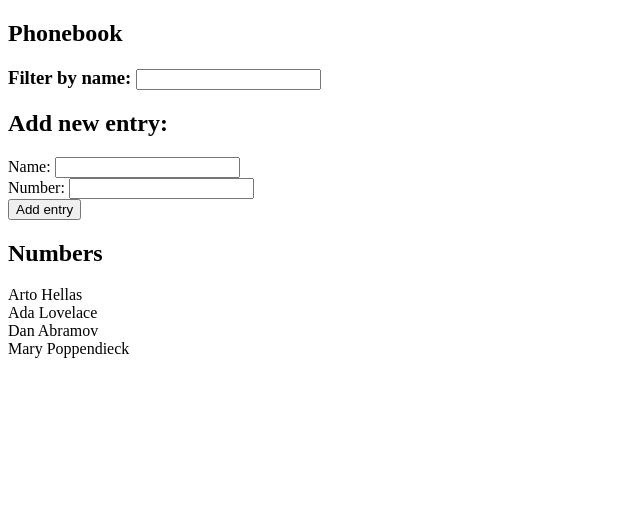
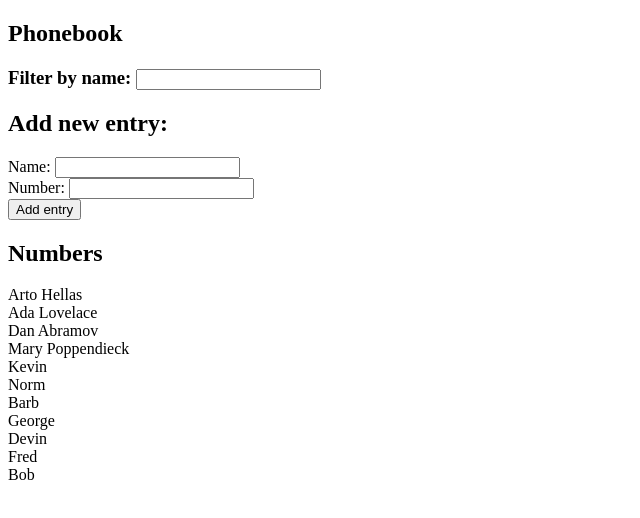
Before and after one commit to kevinctofel/FullStackOpenExercises, a React (Vite) app in the folder Part2/phonebook/: page / in a window 1280 px wide. Shown: the top 518 px of the page, without its empty margins (0-640 px from the left). Built offline with nearby package versions, Linux system fonts and the light colour scheme; data requests are answered from the project's data file.

Commit message:
Exercise 2-12 - write data to server

```diff
--- a/Part2/phonebook/db.json
+++ b/Part2/phonebook/db.json
@@ -1,5 +1,5 @@
 {
-  "persons":[
+  "persons": [
     {
       "name": "Arto Hellas",
       "number": "040-123456",
@@ -19,6 +19,41 @@
       "name": "Mary Poppendieck",
       "number": "39-23-6423122",
       "id": 4
+    },
+    {
+      "name": "Kevin",
+      "phone": "",
+      "id": 5
+    },
+    {
+      "name": "Norm",
+      "phone": "",
+      "id": 6
+    },
+    {
+      "name": "Barb",
+      "phone": "",
+      "id": 7
+    },
+    {
+      "name": "George",
+      "phone": "",
+      "id": 8
+    },
+    {
+      "name": "Devin",
+      "phone": "",
+      "id": 9
+    },
+    {
+      "name": "Fred",
+      "phone": "",
+      "id": 10
+    },
+    {
+      "name": "Bob",
+      "phone": "",
+      "id": 11
     }
   ]
 }
--- a/Part2/phonebook/src/App.jsx
+++ b/Part2/phonebook/src/App.jsx
@@ -32,7 +32,10 @@ const App = () => {
       setNewName("");
       setNewNumber("");
     } else {
-      setPersons(persons.concat(personObject));
+      // update the server with new person object
+      axios
+        .post("http://localhost:3001/persons", personObject)
+        .then((response) => setPersons(persons.concat(response.data)));
       setNewName("");
       setNewNumber("");
     }
--- a/Part2/phonebook/src/components/Search.jsx
+++ b/Part2/phonebook/src/components/Search.jsx
@@ -10,7 +10,7 @@ const Search = (props) => {
           eachPerson.name.toLowerCase().includes(props.props[1].toLowerCase())
         )
         .map((person) => (
-          <Output props={person} />
+          <Output key={person.id} props={person} />
         ))}
     </div>
   );
```
